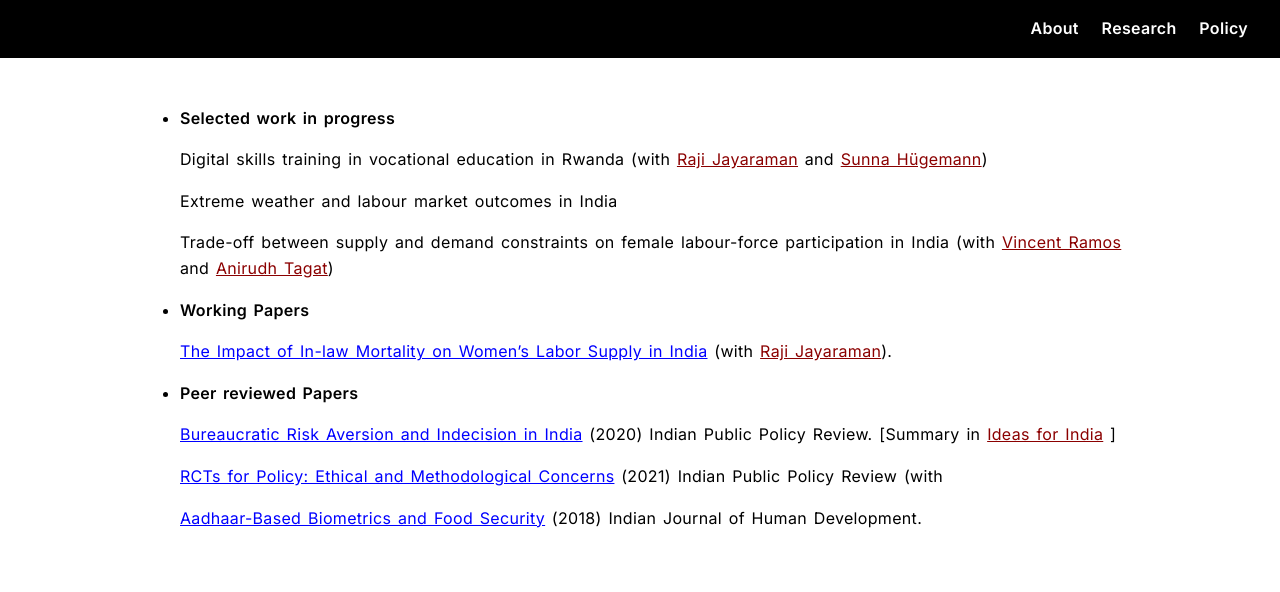
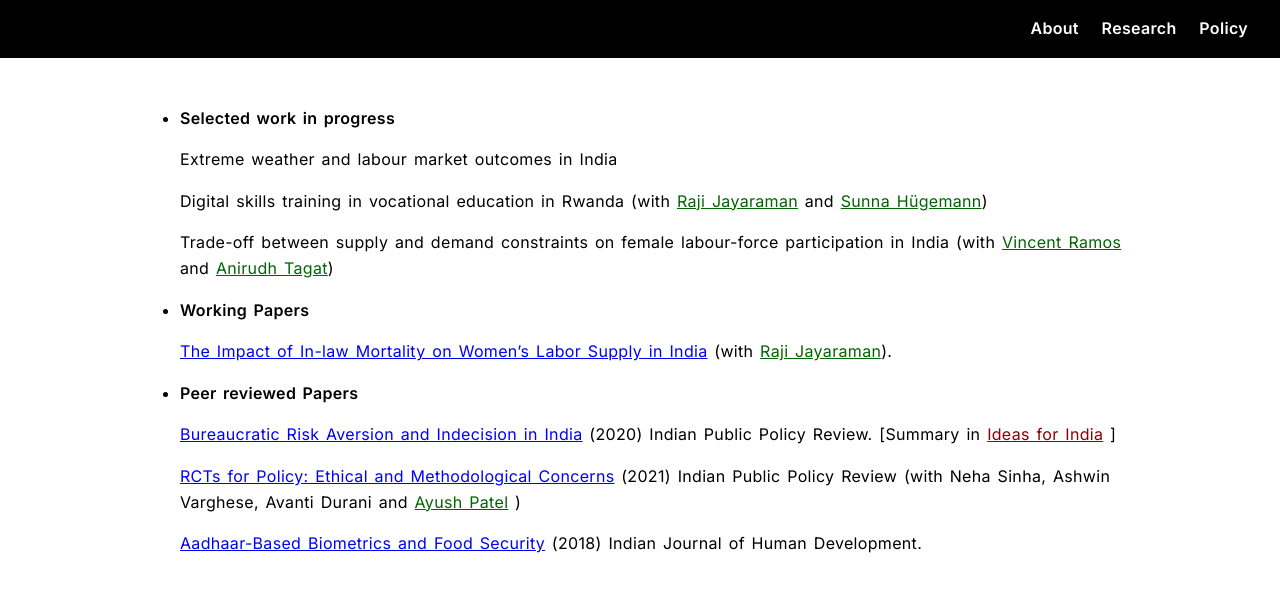
Before and after one commit to snehapmenon/snehapmenon.github.io, a Jekyll site: the page built from research.md, in a window 1280 px wide. Shown: the top 592 px of the page. Built offline with Jekyll 4.4.1, drawn with Linux system fonts in a browser that asks for light colours; part of the change alters nothing that is shown.

Commit message:
Update research.md

```diff
--- a/research.md
+++ b/research.md
@@ -7,19 +7,17 @@ permalink: /research.html
 
 - **Selected work in progress**
 
-   Digital skills training in vocational education in Rwanda (with <a href="https://sites.google.com/view/rajijayaraman/home" style="color: darkred; " target="_blank"  rel="noopener noreferrer" >Raji Jayaraman</a> and <a href="https://esmt.berlin/person/sunna-huegemann" style="color: darkred; " target="_blank"  rel="noopener noreferrer" >Sunna Hügemann</a>)
-
-
-
    Extreme weather and labour market outcomes in India
 
-   Trade-off between supply and demand constraints on female labour-force participation in India (with <a href="https://vincentrramos.github.io/" style="color: darkred; " target="_blank"  rel="noopener noreferrer" >Vincent Ramos</a> and <a href="https://www.anirudhtagat.com/" style="color: darkred; " target="_blank"  rel="noopener noreferrer" >Anirudh Tagat</a>)
+  Digital skills training in vocational education in Rwanda (with <a href="https://sites.google.com/view/rajijayaraman/home" style="color: darkgreen; " target="_blank"  rel="noopener noreferrer" >Raji Jayaraman</a> and <a href="https://esmt.berlin/person/sunna-huegemann" style="color: darkgreen; " target="_blank"  rel="noopener noreferrer" >Sunna Hügemann</a>)
+
+   Trade-off between supply and demand constraints on female labour-force participation in India (with <a href="https://vincentrramos.github.io/" style="color: darkgreen; " target="_blank"  rel="noopener noreferrer" >Vincent Ramos</a> and <a href="https://www.anirudhtagat.com/" style="color: darkgreen; " target="_blank"  rel="noopener noreferrer" >Anirudh Tagat</a>)
 
 
 
 - **Working Papers**
 
-  <a href="https://www.isid.ac.in/~acegd/acegd2024/papers/RajshriJayaraman.pdf" style="color: blue; " target="_blank"  rel="noopener noreferrer" >The Impact of In-law Mortality on Women’s Labor Supply in India</a> (with <a href="https://sites.google.com/view/rajijayaraman/home" style="color: darkred; " target="_blank"  rel="noopener noreferrer" >Raji Jayaraman</a>).
+  <a href="https://www.isid.ac.in/~acegd/acegd2024/papers/RajshriJayaraman.pdf" style="color: blue; " target="_blank"  rel="noopener noreferrer" >The Impact of In-law Mortality on Women’s Labor Supply in India</a> (with <a href="https://sites.google.com/view/rajijayaraman/home" style="color: darkgreen; " target="_blank"  rel="noopener noreferrer" >Raji Jayaraman</a>).
 
 
 - **Peer reviewed Papers**
@@ -27,7 +25,6 @@ permalink: /research.html
 
   <a href="https://www.ippr.in/index.php/ippr/article/view/84" style="color: blue; " target="_blank"  rel="noopener noreferrer" >Bureaucratic Risk Aversion and Indecision in India</a> (2020) Indian Public Policy Review. [Summary in <a href="https://www.ideasforindia.in/topics/miscellany/rcts-for-policymaking-ethical-and-methodological-considerations.html" style="color: darkred; " target="_blank"  rel="noopener noreferrer" >Ideas for India</a> ]
 
-  <a href="https://www.ippr.in/index.php/ippr/article/view/48" style="color: blue; " target="_blank"  rel="noopener noreferrer" >RCTs for Policy: Ethical and Methodological Concerns</a> (2021) Indian Public Policy Review (with
-
+  <a href="https://www.ippr.in/index.php/ippr/article/view/48" style="color: blue; " target="_blank"  rel="noopener noreferrer" >RCTs for Policy: Ethical and Methodological Concerns</a> (2021) Indian Public Policy Review (with Neha Sinha, Ashwin Varghese, Avanti Durani and <a href="https://github.com/AyushBipinPatel" style="color: darkgreen; " target="_blank"  rel="noopener noreferrer" >Ayush Patel</a> )
 
   <a href="https://journals.sagepub.com/doi/10.1177/0973703017748384" style="color: blue; " target="_blank"  rel="noopener noreferrer" >Aadhaar-Based Biometrics and Food Security</a> (2018) Indian Journal of Human Development.
```
